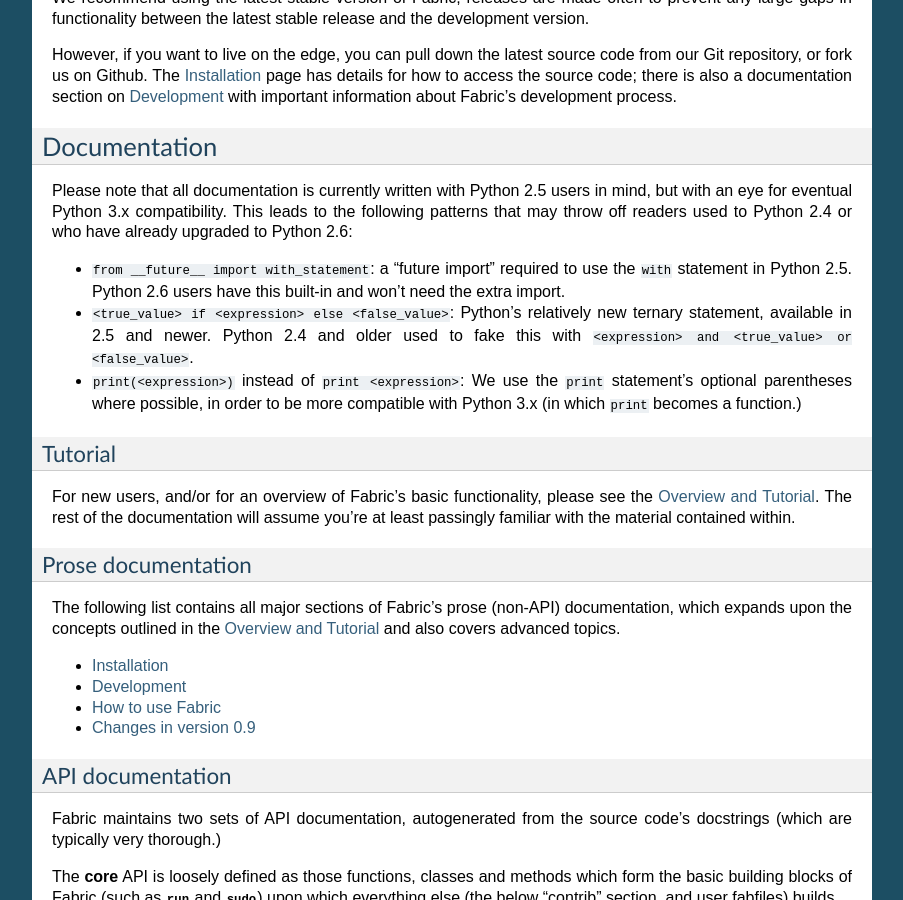
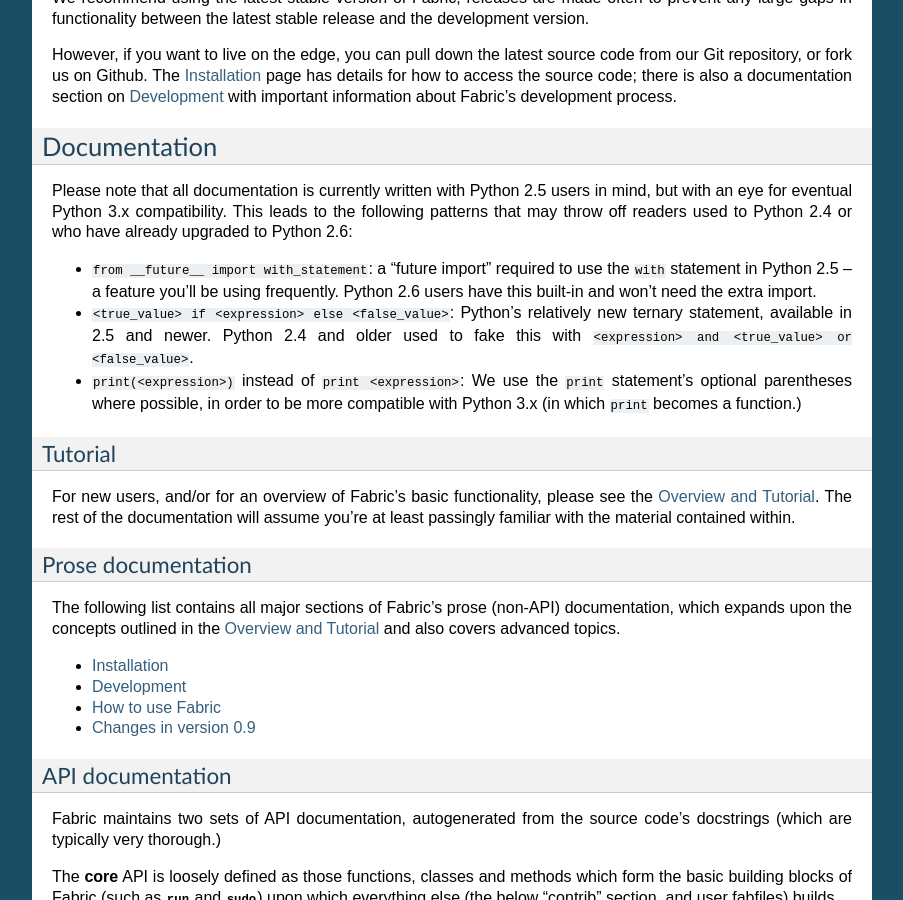
Before and after one commit to fabric/fabric, a Sphinx documentation site: the page built from docs/index.rst, in a window 1280 px wide and 900 px high, scrolled down 535 px. Shown: the whole window, without its empty margins (198-1101 px from the left). Built offline with Sphinx 7.4.7, drawn with Linux system fonts in a browser that asks for light colours.

Commit message:
Minor tweak to python-related doc notes

```diff
--- a/docs/index.rst
+++ b/docs/index.rst
@@ -43,8 +43,9 @@
 have already upgraded to Python 2.6:
 
 * ``from __future__ import with_statement``: a "future import" required to
-  use the ``with`` statement in Python 2.5. Python 2.6 users have this built-in
-  and won't need the extra import.
+  use the ``with`` statement in Python 2.5 -- a feature you'll be using
+  frequently. Python 2.6 users have this built-in and won't need the extra
+  import.
 * ``<true_value> if <expression> else <false_value>``: Python's relatively new
   ternary statement, available in 2.5 and newer. Python 2.4 and older used to
   fake this with ``<expression> and <true_value> or <false_value>``.
```
